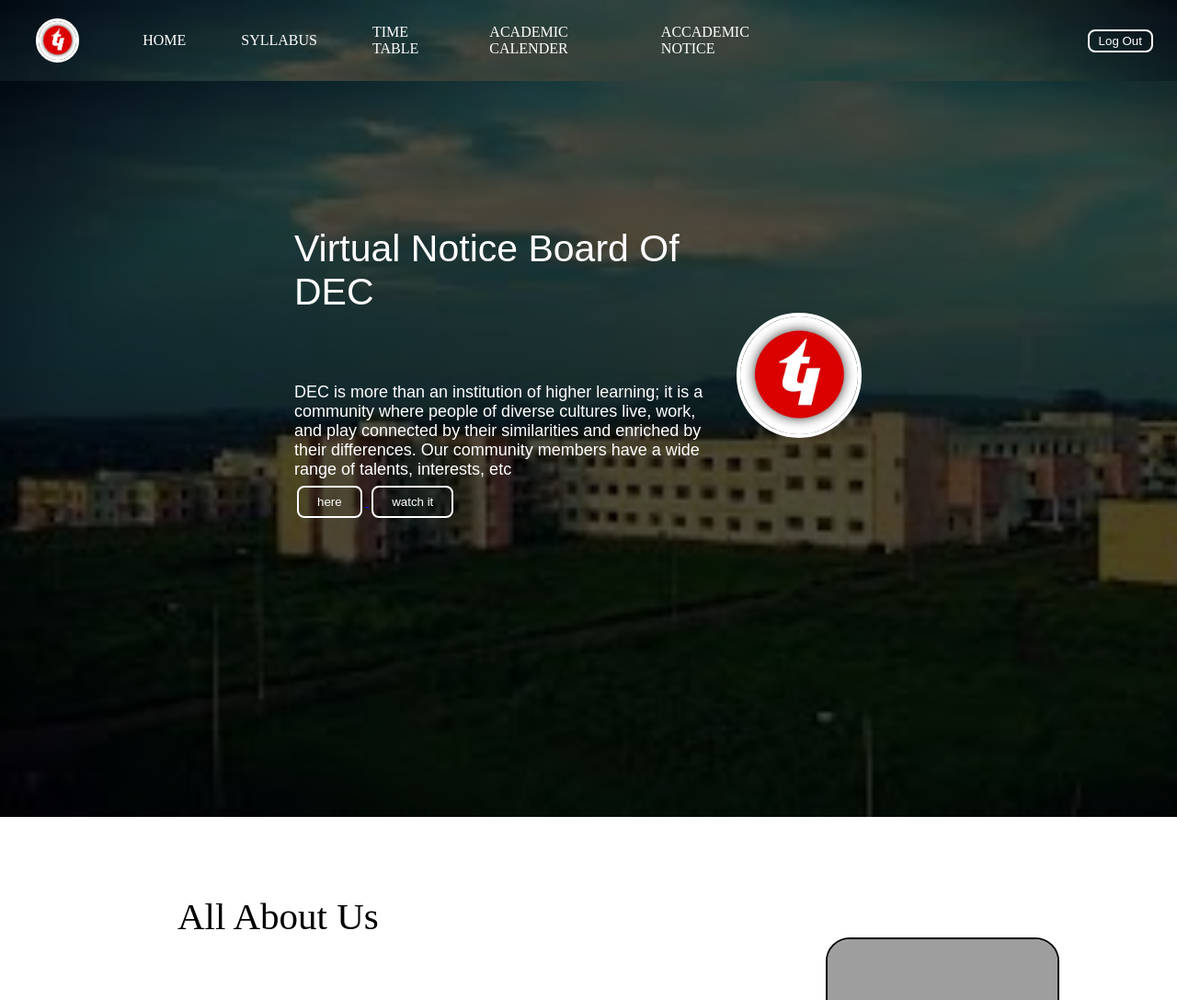
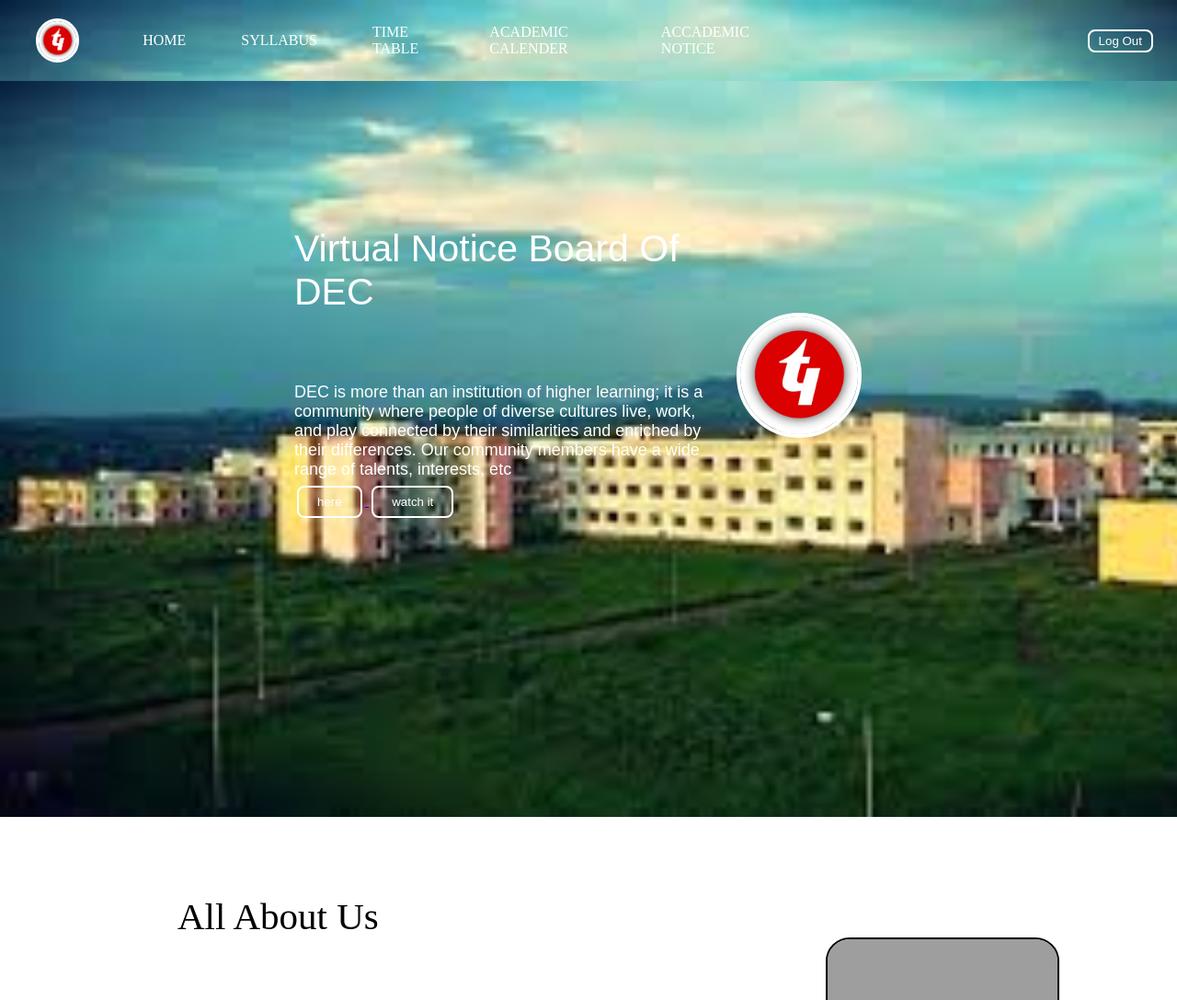
Before and after one commit to Mritunjay800/DecStatic, a PHP site: page /main.html in a window 1280 px wide. Shown: the top 1087 px of the page at 92% size. Run offline with PHP 8.4, Linux system fonts and the light colour scheme; some libraries are stand-ins or nearby versions; grey boxes are pictures that could not be loaded.

Commit message:
Update main.css

```diff
--- a/main.css
+++ b/main.css
@@ -59,7 +59,7 @@
 }
 
 .background{
-	background:rgba(0,0,0,0.7)url('bground.JPG');
+	background-image: url('bground.jpg');
 	background-size: cover;
 	background-blend-mode: darken;
 }
```
